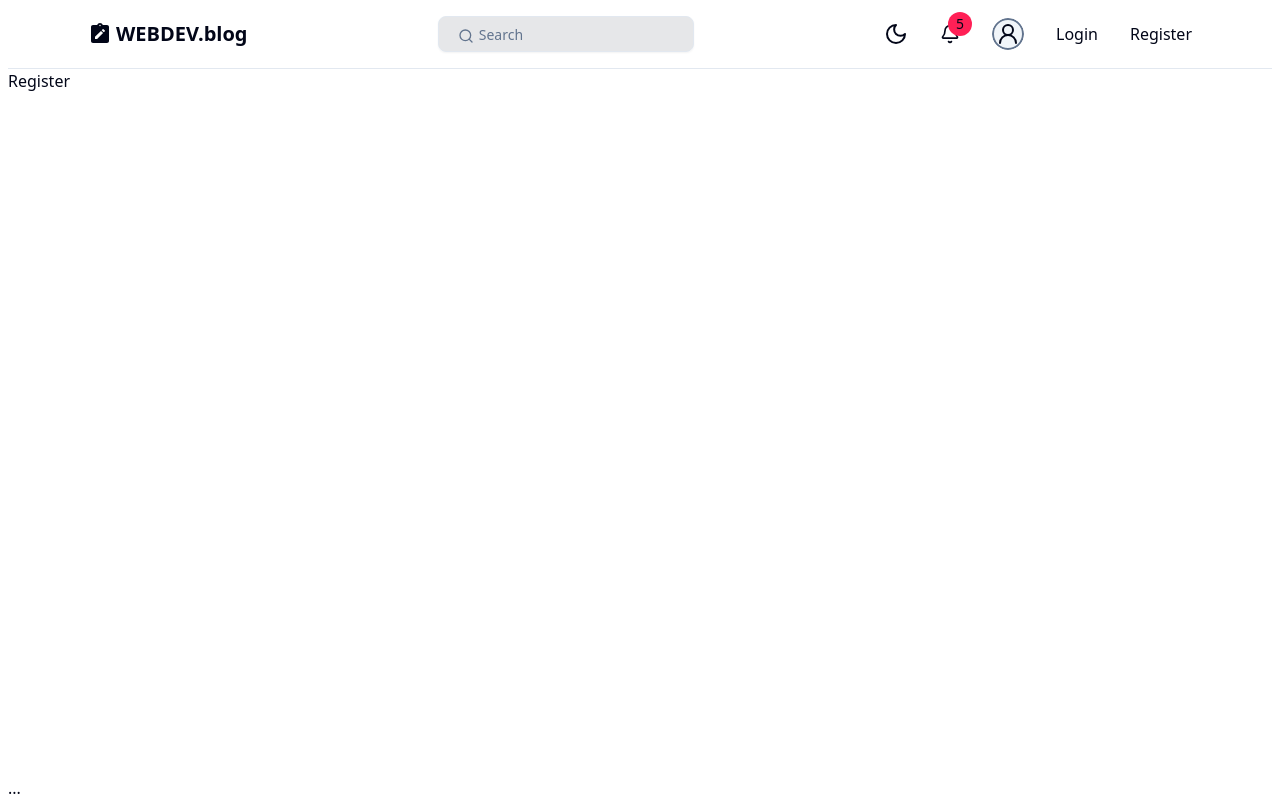
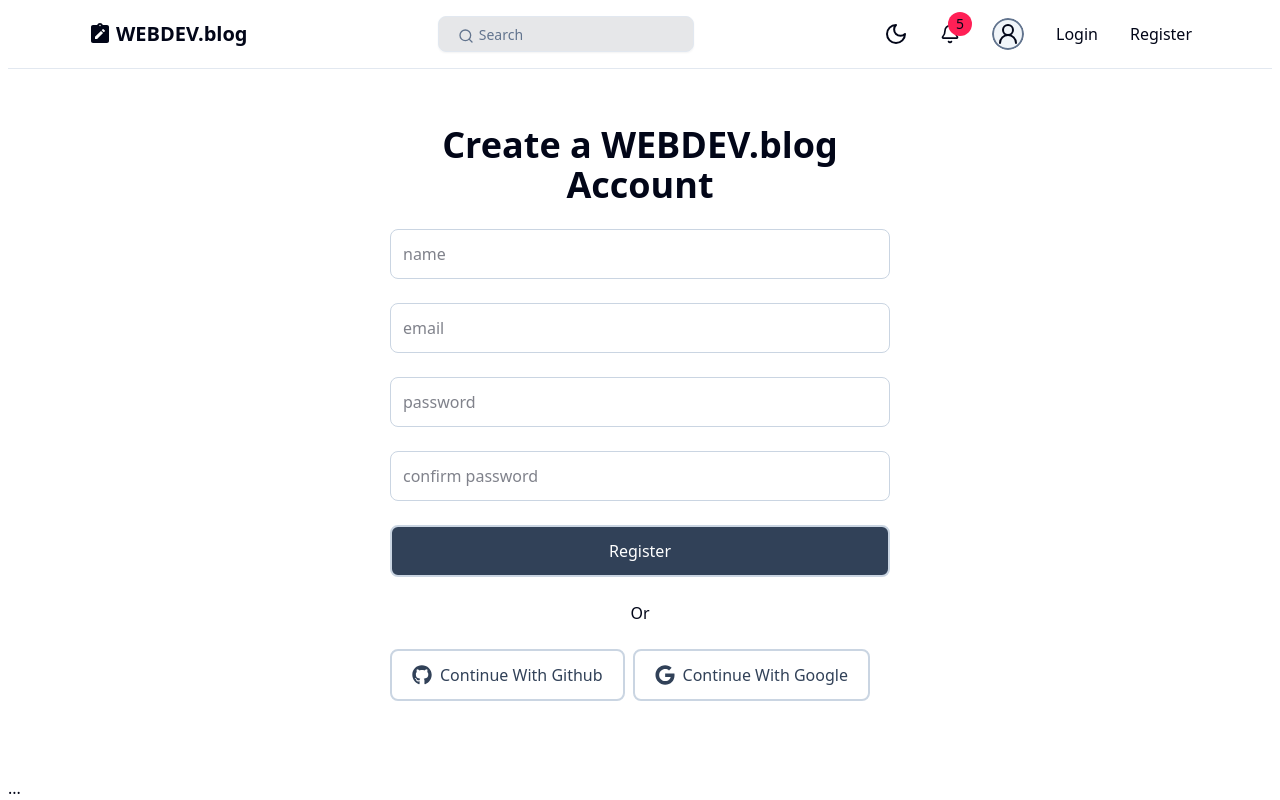
Before and after one commit to refaldy04/blog-app, a Next.js app: page /register in a window 1280 px wide. Built offline with nearby package versions, Linux system fonts and the light colour scheme.

Commit message:
create ui for auth page

```diff
--- a/app/(auth)/login/page.tsx
+++ b/app/(auth)/login/page.tsx
@@ -1,5 +1,12 @@
+import LoginForm from "@/components/auth/LoginForm";
+import Container from "@/components/layout/Container";
+
 const Login = () => {
-  return <div>Login</div>;
+  return (
+    <Container>
+      <LoginForm />
+    </Container>
+  );
 };
 
 export default Login;
--- a/app/(auth)/register/page.tsx
+++ b/app/(auth)/register/page.tsx
@@ -1,5 +1,12 @@
+import RegisterForm from "@/components/auth/RegisterForm";
+import Container from "@/components/layout/Container";
+
 const Register = () => {
-  return <div>Register</div>;
+  return (
+    <Container>
+      <RegisterForm />
+    </Container>
+  );
 };
 
 export default Register;
--- /dev/null
+++ b/components/auth/LoginForm.tsx
@@ -0,0 +1,50 @@
+"use client";
+
+import { LoginSchema, LoginSchemaType } from "@/schemas/LoginSchema";
+import { zodResolver } from "@hookform/resolvers/zod";
+import { SubmitHandler, useForm } from "react-hook-form";
+import FormField from "../common/FormField";
+import Button from "../common/Button";
+import Heading from "../common/Heading";
+import SocialAuth from "./SocialAuth";
+
+const LoginForm = () => {
+  const {
+    register,
+    handleSubmit,
+    formState: { errors },
+  } = useForm<LoginSchemaType>({
+    resolver: zodResolver(LoginSchema),
+  });
+
+  const onSubmit: SubmitHandler<LoginSchemaType> = (data) => {
+    console.log("data>>", data);
+  };
+
+  return (
+    <form
+      onSubmit={handleSubmit(onSubmit)}
+      className="flex flex-col max-w-[500px] m-auto mt-8 gap-2"
+    >
+      <Heading title="Login to WEBDEV.blog" lg center />
+      <FormField
+        id="email"
+        register={register}
+        errors={errors}
+        placeholder="email"
+      />
+      <FormField
+        id="password"
+        register={register}
+        errors={errors}
+        placeholder="password"
+        type="password"
+      />
+      <Button type="submit" label="Login" />
+      <div className="flex justify-center my-2">Or</div>
+      <SocialAuth />
+    </form>
+  );
+};
+
+export default LoginForm;
--- /dev/null
+++ b/components/auth/RegisterForm.tsx
@@ -0,0 +1,63 @@
+"use client";
+
+import { RegisterSchema, RegisterSchemaType } from "@/schemas/RegisterSchema";
+import { zodResolver } from "@hookform/resolvers/zod";
+import { SubmitHandler, useForm } from "react-hook-form";
+import FormField from "../common/FormField";
+import Button from "../common/Button";
+import Heading from "../common/Heading";
+import SocialAuth from "./SocialAuth";
+
+const RegisterForm = () => {
+  const {
+    register,
+    handleSubmit,
+    formState: { errors },
+  } = useForm<RegisterSchemaType>({
+    resolver: zodResolver(RegisterSchema),
+  });
+
+  const onSubmit: SubmitHandler<RegisterSchemaType> = (data) => {
+    console.log("data>>", data);
+  };
+
+  return (
+    <form
+      onSubmit={handleSubmit(onSubmit)}
+      className="flex flex-col max-w-[500px] m-auto mt-8 gap-2"
+    >
+      <Heading title="Create a WEBDEV.blog Account" lg center />
+      <FormField
+        id="name"
+        register={register}
+        errors={errors}
+        placeholder="name"
+      />
+      <FormField
+        id="email"
+        register={register}
+        errors={errors}
+        placeholder="email"
+      />
+      <FormField
+        id="password"
+        register={register}
+        errors={errors}
+        placeholder="password"
+        type="password"
+      />
+      <FormField
+        id="confirmPassword"
+        register={register}
+        errors={errors}
+        placeholder="confirm password"
+        type="password"
+      />
+      <Button type="submit" label="Register" />
+      <div className="flex justify-center my-2">Or</div>
+      <SocialAuth />
+    </form>
+  );
+};
+
+export default RegisterForm;
--- /dev/null
+++ b/components/auth/SocialAuth.tsx
@@ -0,0 +1,25 @@
+import { FaGithub, FaGoogle } from "react-icons/fa";
+import Button from "../common/Button";
+
+const SocialAuth = () => {
+  return (
+    <div className="flex gap-2 flex-col md:flex-row">
+      <Button
+        type="button"
+        label="Continue With Github"
+        outlined
+        icon={FaGithub}
+        onClick={() => {}}
+      />
+      <Button
+        type="button"
+        label="Continue With Google"
+        outlined
+        icon={FaGoogle}
+        onClick={() => {}}
+      />
+    </div>
+  );
+};
+
+export default SocialAuth;
--- /dev/null
+++ b/components/common/Button.tsx
@@ -0,0 +1,44 @@
+import { cn } from "@/lib/utils";
+import { IconType } from "react-icons";
+
+interface ButtonProps {
+  label: string;
+  disabled?: boolean;
+  outlined?: boolean;
+  small?: boolean;
+  icon?: IconType;
+  className?: string;
+  type?: "button" | "submit" | "reset" | undefined;
+  onClick?: (e: React.MouseEvent<HTMLButtonElement>) => void;
+}
+
+const Button = ({
+  label,
+  disabled,
+  outlined,
+  small,
+  icon: Icon,
+  className,
+  type,
+  onClick,
+}: ButtonProps) => {
+  return (
+    <button
+      type={type}
+      onClick={onClick}
+      disabled={disabled}
+      className={cn(
+        "disabled:opacity-70 disabled:cursor-not-allowed rounded-md hover:opacity-80 transition w-auto border-slate-300 border-2 flex items-center justify-center gap-2 py-3 px-5 my-2 bg-slate-700 text-white dark:border-slate-700",
+        outlined &&
+          "bg-transparent text-slate-700 dark:text-slate-300 dark:bg-transparent",
+        small && "text-sm py-1 px-2 border-[1px]",
+        className && className
+      )}
+    >
+      {Icon && <Icon size={20} />}
+      {label}
+    </button>
+  );
+};
+
+export default Button;
--- /dev/null
+++ b/components/common/FormField.tsx
@@ -0,0 +1,54 @@
+import { cn } from "@/lib/utils";
+import {
+  FieldErrors,
+  Path,
+  UseFormRegister,
+  FieldValues,
+} from "react-hook-form";
+
+interface FormFieldProps<T extends FieldValues> {
+  id: string;
+  type?: string;
+  disabled?: boolean;
+  placeholder: string;
+  label?: string;
+  inputClassNames?: string;
+  register: UseFormRegister<T>;
+  errors: FieldErrors;
+}
+
+const FormField = <T extends FieldValues>({
+  id,
+  type,
+  disabled,
+  placeholder,
+  label,
+  inputClassNames,
+  register,
+  errors,
+}: FormFieldProps<T>) => {
+  const message = errors[id] && (errors[id]?.message as string);
+
+  return (
+    <div>
+      {label ? <span className="block text-sm">{label}</span> : null}
+      <input
+        id={id}
+        disabled={disabled}
+        placeholder={placeholder}
+        type={type}
+        {...register(id as Path<T>)}
+        className={cn(
+          "w-full p-3 my-2 outline-none rounded-md disabled:opacity-70 disabled:cursor-not-allowed border border-slate-300 dark:border-slate-700",
+          errors[id] && "border-rose-400",
+          inputClassNames
+        )}
+      />
+      {message ? (
+        <span className="text-sm text-rose-400">{message}</span>
+      ) : null}
+    </div>
+  );
+};
+
+export default FormField;
--- /dev/null
+++ b/components/common/Heading.tsx
@@ -0,0 +1,18 @@
+interface HeadingProps {
+  title: string;
+  center?: boolean;
+  lg?: boolean;
+  md?: boolean;
+}
+
+const Heading = ({ title, center, lg, md }: HeadingProps) => {
+  return (
+    <div className={center ? "text-center" : "text-start"}>
+      {lg ? <h1 className="font-bold text-4xl my-2">{title}</h1> : null}
+      {md ? <h2 className="font-bold text-3xl my-2">{title}</h2> : null}
+      {!lg && !md ? <h3 className="font-bold text-2xl my-2">{title}</h3> : null}
+    </div>
+  );
+};
+
+export default Heading;
--- a/package.json
+++ b/package.json
@@ -9,6 +9,7 @@
     "lint": "next lint"
   },
   "dependencies": {
+    "@hookform/resolvers": "^5.0.1",
     "@radix-ui/react-avatar": "^1.1.3",
     "@radix-ui/react-dropdown-menu": "^2.1.6",
     "class-variance-authority": "^0.7.1",
@@ -18,9 +19,11 @@
     "next-themes": "^0.4.6",
     "react": "^19.0.0",
     "react-dom": "^19.0.0",
+    "react-hook-form": "^7.55.0",
     "react-icons": "^5.5.0",
     "tailwind-merge": "^2.6.0",
-    "tw-animate-css": "^1.2.5"
+    "tw-animate-css": "^1.2.5",
+    "zod": "^3.24.2"
   },
   "devDependencies": {
     "@eslint/eslintrc": "^3",
--- /dev/null
+++ b/schemas/LoginSchema.ts
@@ -0,0 +1,10 @@
+import { z } from "zod";
+
+export const LoginSchema = z.object({
+  email: z.string().email(),
+  password: z
+    .string()
+    .min(6, { message: "password must be 6 or more characters long!" }),
+});
+
+export type LoginSchemaType = z.infer<typeof LoginSchema>;
--- /dev/null
+++ b/schemas/RegisterSchema.ts
@@ -0,0 +1,20 @@
+import { z } from "zod";
+
+export const RegisterSchema = z
+  .object({
+    name: z
+      .string()
+      .min(4, { message: "name must be 4 or more characters long" })
+      .max(30, { message: "name must be 30 or fewer characters long" }),
+    email: z.string().email(),
+    password: z
+      .string()
+      .min(6, { message: "password must be 6 or more characters long!" }),
+    confirmPassword: z.string(),
+  })
+  .refine((values) => values.password === values.confirmPassword, {
+    message: "Password must match!",
+    path: ["confirmPassword"],
+  });
+
+export type RegisterSchemaType = z.infer<typeof RegisterSchema>;
```
Also changed, not shown: 1 other file (tests, documents, lock files or other folders).
